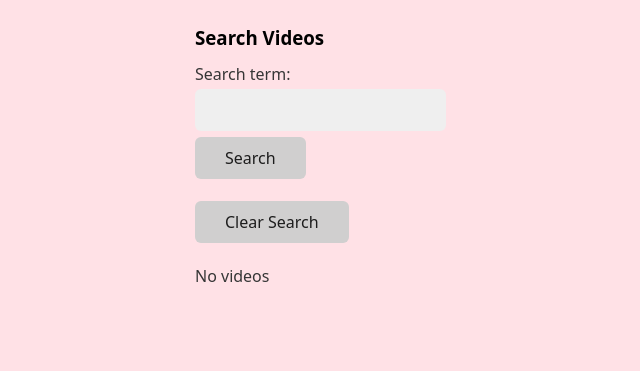
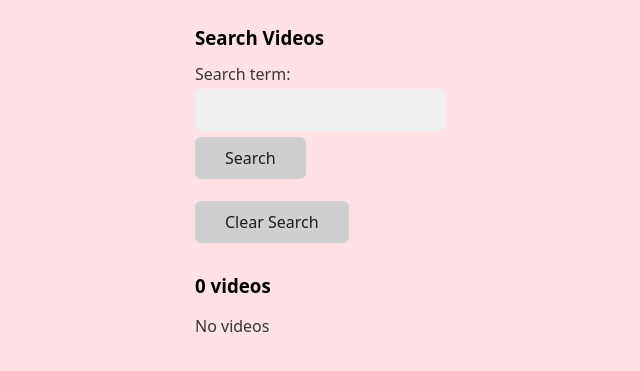
Before and after one commit to HyungnaLim/django_video_collector, a Django app: page /video_list in a window 1280 px wide. Shown: the part 57-428 px from the top of the page, without its empty margins (45-685 px from the left). Run offline with Django 5.2, Linux system fonts and the light colour scheme; data that the repository does not hold is empty.

Commit message:
display the number of videos in the list

```diff
--- a/video/video_collector/templates/video_collector/video_list.html
+++ b/video/video_collector/templates/video_collector/video_list.html
@@ -15,6 +15,8 @@
     <button>Clear Search</button>
 </a>
 
+<h3>{{ videos|length }} video{{ videos|length|pluralize }}</h3>
+
 {% for video in videos %}
 
     <div>
```
